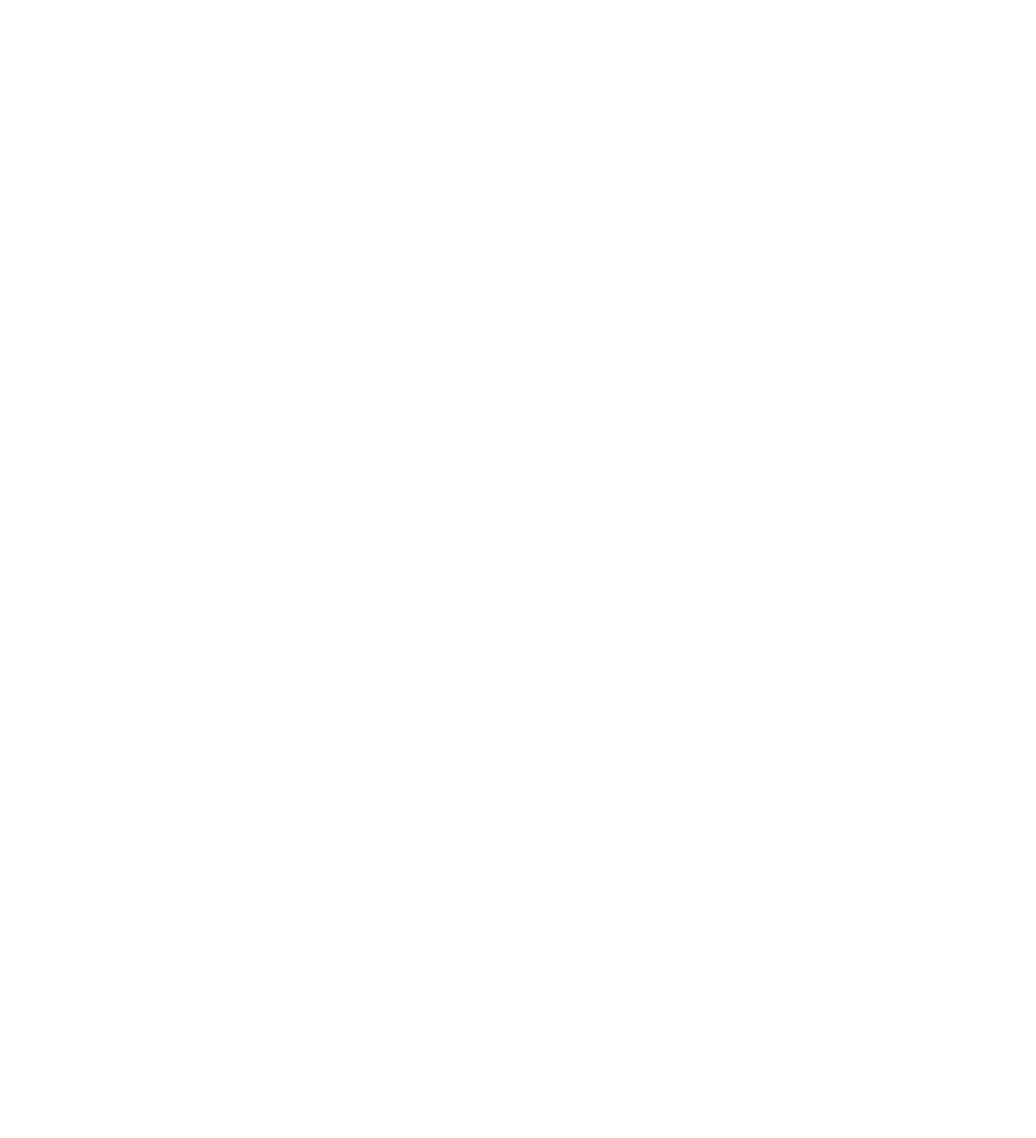
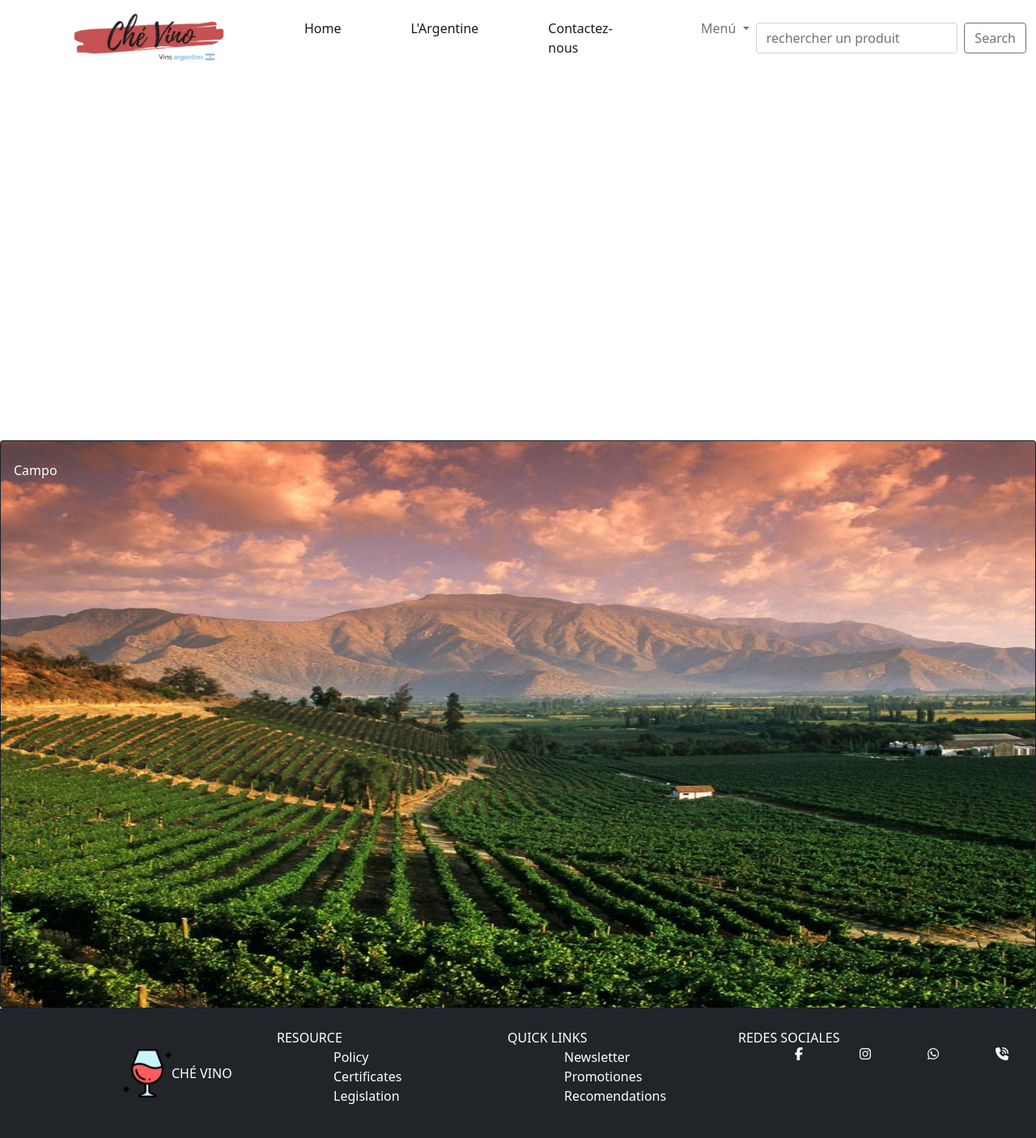
Before and after one commit to maxiperaltaaok/first_repo, a plain HTML site: page new.html in a window 1280 px wide. Shown: the whole page at 81% size. Before the commit the page ends 800 px from the top, so only its background shows below. Drawn offline with nearby package versions, Linux system fonts and the light colour scheme.

Commit message:
bootstrap

```diff
--- a/chevino.css
+++ b/chevino.css
@@ -421,3 +421,8 @@ button:hover{
 .logofooter{
     height: 60px;
 }
+.footer_bootstrap{
+    height: 450px;
+    display: flex;
+
+}
--- a/new.html
+++ b/new.html
@@ -11,7 +11,94 @@
     <link rel="stylesheet" href="chevino.css">
 </head>
 <body>
+    <nav class="navbar navbar-expand-lg navbar-light bg-withe">
+        <div class="container-fluid">
+          <a class="navbar-brand" href="#">
+              <img src="style_pages/logo.png" alt="logo" width="200px">
+          </a>
+          <button class="navbar-toggler" type="button" data-bs-toggle="collapse" data-bs-target="#navbarSupportedContent" aria-controls="navbarSupportedContent" aria-expanded="false" aria-label="Toggle navigation">
+            <span class="navbar-toggler-icon"></span>
+          </button>
+          <div class="collapse navbar-collapse" id="navbarSupportedContent">
+            <ul class="navbar-nav me-auto mb-2 mb-lg-0">
+              <li class="nav-item">
+                <a class="nav-link active" aria-current="page" href="new.html">Home</a>
+              </li>
+              <li class="nav-item">
+                <a class="nav-link active" href="argentine.html">L'Argentine</a>
+              </li>
+              <li class="nav-item">
+                <a class="nav-link active" href="contactez-nous.html">Contactez-nous</a>
+              </li>
+              <li class="nav-item dropdown">
+                <a class="nav-link dropdown-toggle" href="#" id="navbarDropdown" role="button" data-bs-toggle="dropdown" aria-expanded="false">
+                  Menú
+                </a>
+                <ul class="dropdown-menu" aria-labelledby="navbarDropdown">
+                  <li><a class="dropdown-item" href="#">Mon Compte</a></li>
+                  <li><a class="dropdown-item" href="#">Newsletter</a></li>
+                  <li><hr class="dropdown-divider"></li>
+                  <li><a class="dropdown-item" href="#">Exit</a></li>
+                </ul>
+              </li>
+            </ul>
+            <form class="d-flex">
+              <input class="form-control me-2" type="search" placeholder="rechercher un produit" aria-label="Search">
+              <button class="btn btn-outline-secondary" type="submit">Search</button>
+            </form>
+          </div>
+        </div>
+      </nav>
+      <nav class="footer_bootstrap">
+
+      </nav>
+      <div class="card bg-dark text-white">
+        <img src="style_pages/campo.png" class="card-img" alt="..." height="700px">
+        <div class="card-img-overlay">
+          <h5 class="card-title"></h5>
+          <p class="card-text">Campo</p>
+          <p class="card-text"></p>
+        </div>
+      </div>
+
+
+      <footer class="bg-dark text-white py-4">
+        <div class="container">
+        <nav class="row">
+            <a href="#" class="col-2 text-reset text-uppercase d-flex align-items-center">
+                <img class="logofooter" src="style_pages/vinofooter.png" alt="logofooter" class="img-logo mr-2">
+                Ché Vino
+            </a>
+            <ul class="col-3 list-unstyled">
+                <li class="font-weight-bold text-uppercase">Resource</li>
+                <li><a href="" class="text-reset"></a>Policy</li>
+                <li><a href="" class="text-reset"></a>Certificates</li>
+                <li><a href="" class="text-reset"></a>Legislation</li>
+            </ul>
+            <ul class="col-3 list-unstyled">
+                <li class="font-weight-bold text-uppercase">Quick links</li>
+                <li><a href="" class="text-reset"></a>Newsletter</li>
+                <li><a href="" class="text-reset"></a>Promotiones</li>
+                <li><a href="" class="text-reset"></a>Recomendations</li>
+            </ul>
+            <ul class="col-3 list-unstyled">
+                <li class="font-weight-bold text-uppercase">Redes sociales</li>
+                <li class="d-flex justify-content-beetwen">
+                <a href="" class="text-reset"></a><i class="fab fa-facebook-f"></i>
+                <a href="" class="text-reset"></a><i class="fab fa-instagram"></i>
+                <a href="" class="text-reset"></a><i class="fab fa-whatsapp"></i>
+                <a href="" class="text-reset"></a><i class="fas fa-phone-volume"></i>
+            </li>
+        </li>
+            </ul>
+        </nav>
+        </div>
+    </footer>
+
+
+
+
+
     <script src="https://cdn.jsdelivr.net/npm/bootstrap@5.1.3/dist/js/bootstrap.bundle.min.js" integrity="sha384-ka7Sk0Gln4gmtz2MlQnikT1wXgYsOg+OMhuP+IlRH9sENBO0LRn5q+8nbTov4+1p" crossorigin="anonymous"></script>
-
 </body>
 </html>
```
Also changed, not shown: contactez-nous.html (+2 -2 lines).
